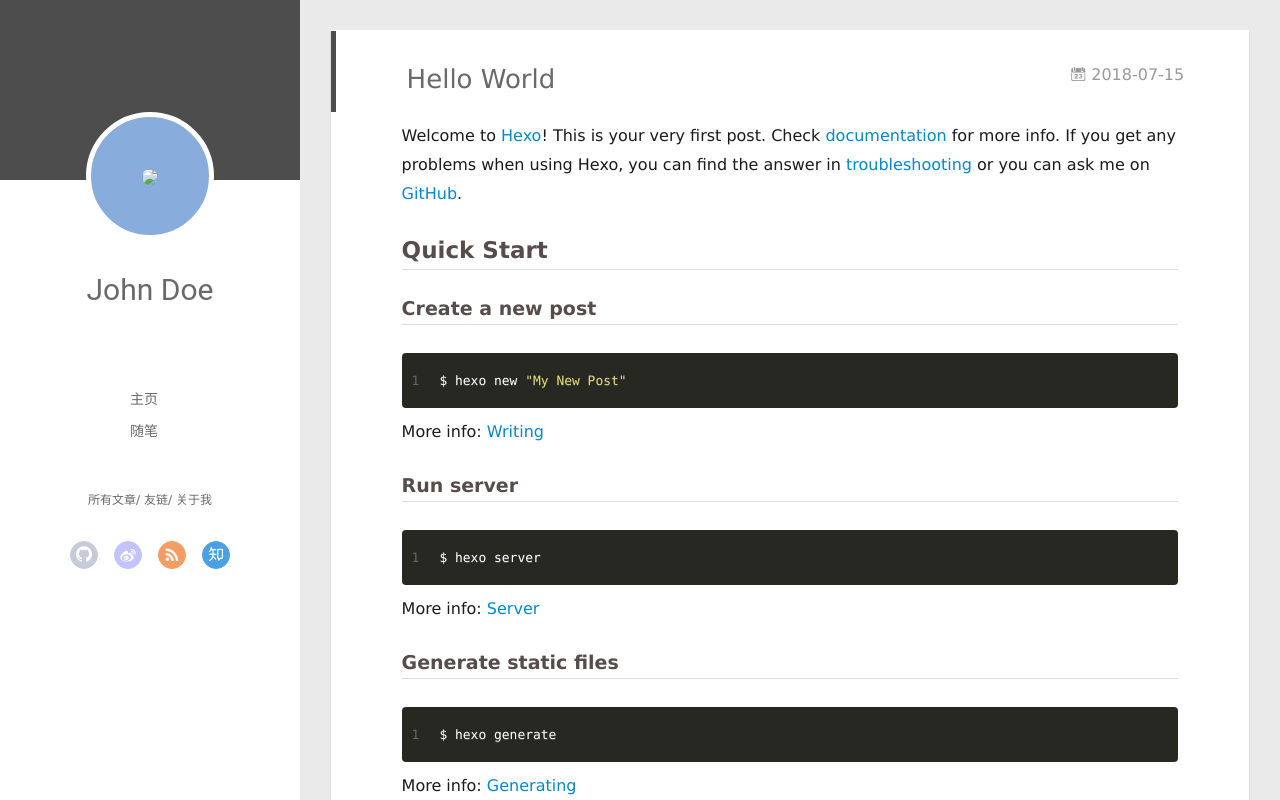
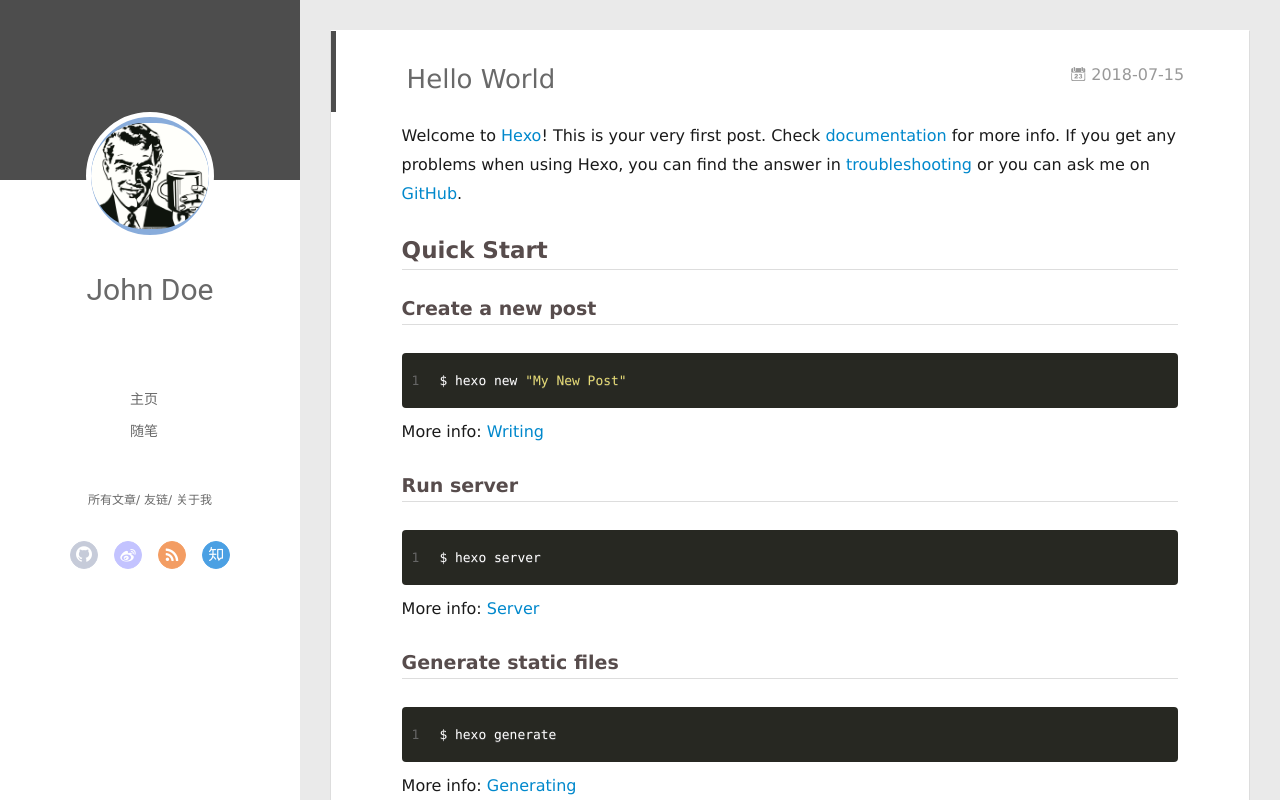
Before and after one commit to Suyanarredondo/Suyanarredondo.github.io, a plain HTML site: page index.html in a window 1280 px wide. Drawn offline with Linux system fonts and the light colour scheme; no server answers.

Commit message:
Site updated: 2018-07-15 18:37:28

```diff
--- a/index.html
+++ b/index.html
@@ -43,7 +43,7 @@
 <div class="intrude-less">
 	<header id="header" class="inner">
 		<a href="/" class="profilepic">
-			<img src="/source/img/1.jpg" class="js-avatar">
+			<img src="img/1.jpg" class="js-avatar">
 		</a>
 		<hgroup>
 		  <h1 class="header-author"><a href="/">John Doe</a></h1>
@@ -101,7 +101,7 @@
 	<div class="intrude-less">
 		<header id="header" class="inner">
 			<div class="profilepic">
-				<img src="/source/img/1.jpg" class="js-avatar">
+				<img src="img/1.jpg" class="js-avatar">
 			</div>
 			<hgroup>
 			  <h1 class="header-author js-header-author">John Doe</h1>
```
Also changed, not shown: 2018/07/15/hello-world/index.html (+2 -2 lines), archives/2018/07/index.html (+2 -2 lines), archives/2018/index.html (+2 -2 lines), archives/index.html (+2 -2 lines).
